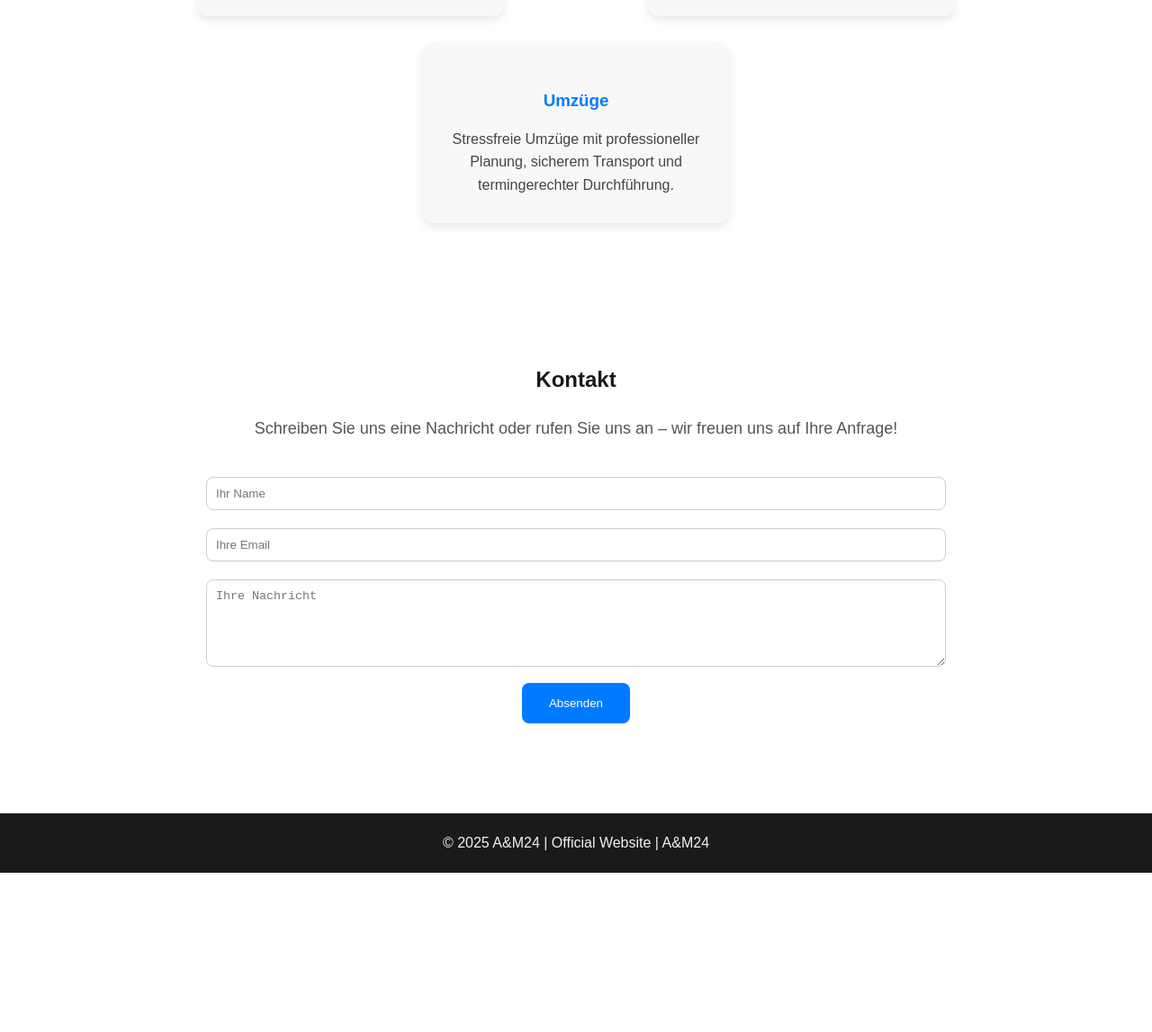
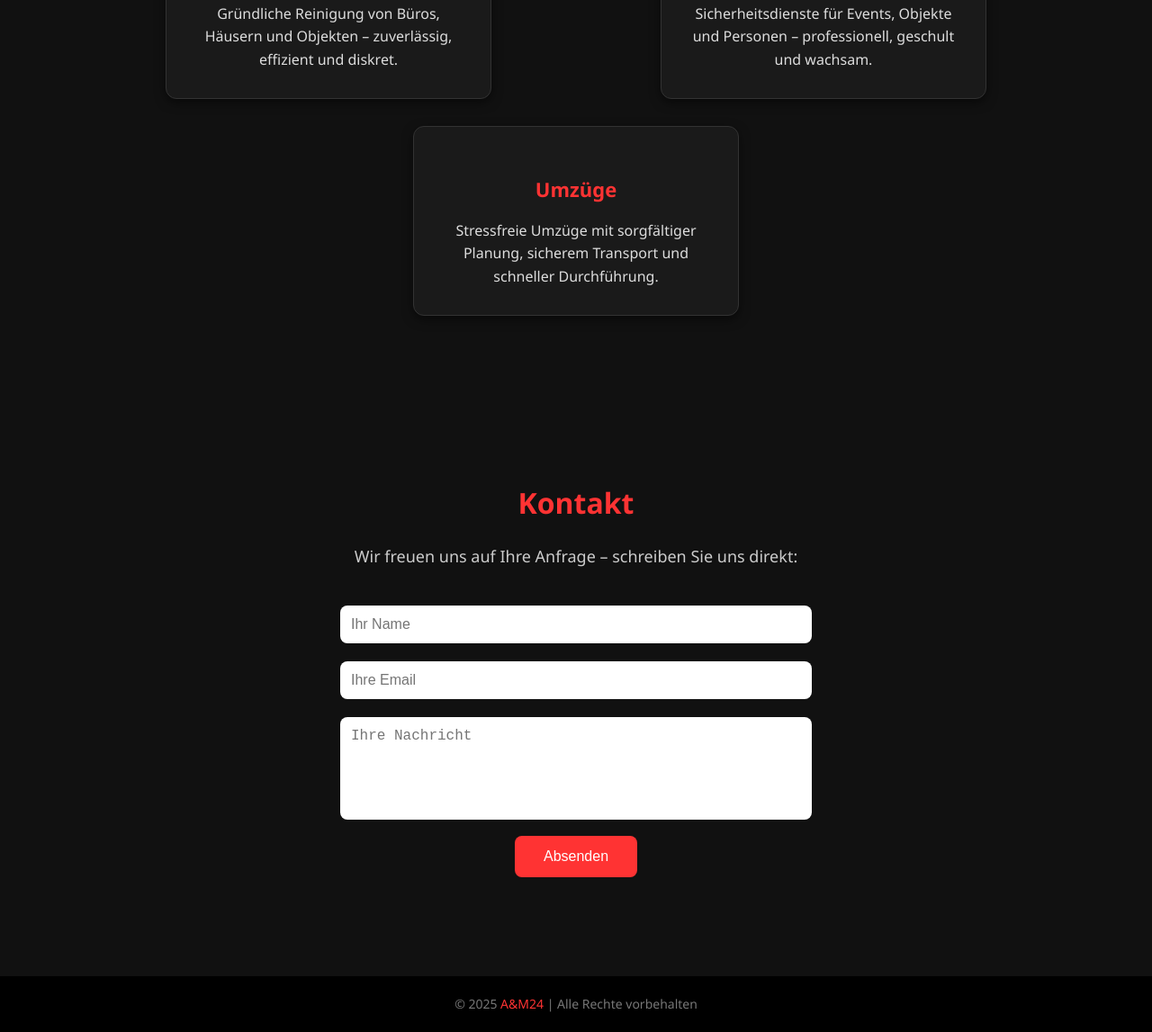
Before and after one commit to MossaviM/A-M24, a plain HTML site: page index.html in a window 1280 px wide. Shown: the part 941-2088 px from the top of the page at 90% size. Before the commit the page ends 1911 px from the top, so only its background shows below. Drawn offline with Linux system fonts and the light colour scheme.

Commit message:
Update index.html

```diff
--- a/index.html
+++ b/index.html
@@ -5,100 +5,141 @@
   <meta name="viewport" content="width=device-width, initial-scale=1.0">
   <title>A&M24 - Professionelle Dienstleistungen</title>
   <style>
-        /* Allgemeine Styles */
+    /* Allgemein */
     body {
-            font-family: 'Arial', sans-serif;
       margin: 0;
-            padding: 0;
-            color: #333;
+      font-family: 'Segoe UI', Arial, sans-serif;
+      background-color: #111;
+      color: #f5f5f5;
       line-height: 1.6;
     }
 
-        /* Header / Navigation */
+    /* Header */
     header {
-            background-color: #1a1a1a;
-            color: #f2f2f2;
-            padding: 40px 0;
+      background: linear-gradient(to right, #8B0000, #000);
       text-align: center;
+      padding: 60px 20px;
+      color: #fff;
     }
     header h1 {
-            font-size: 36px;
-            margin-bottom: 10px;
+      font-size: 42px;
+      margin: 0 0 10px;
+      letter-spacing: 2px;
     }
     header p {
-            font-size: 18px;
-            color: #cccccc;
+      font-size: 20px;
+      color: #ddd;
     }
     nav {
       margin-top: 20px;
     }
     nav a {
-            color: #f2f2f2;
+      color: #fff;
       margin: 0 15px;
       text-decoration: none;
       font-weight: bold;
       font-size: 16px;
+      transition: color 0.3s;
     }
     nav a:hover {
-            color: #ffcc00;
+      color: #ff3333;
     }
 
     /* Sektionen */
     section {
-            padding: 60px 20px;
-            max-width: 1000px;
+      padding: 70px 20px;
+      max-width: 1100px;
       margin: auto;
     }
     h2 {
       text-align: center;
       margin-bottom: 20px;
-            color: #1a1a1a;
+      font-size: 32px;
+      color: #ff3333;
     }
     p {
       text-align: center;
-            max-width: 800px;
+      max-width: 850px;
       margin: auto;
       font-size: 18px;
-            color: #555;
+      color: #ccc;
     }
 
-        /* Dienstleistungen / Fähigkeiten */
+    /* Dienstleistungen */
     .services {
       display: flex;
       justify-content: space-around;
       flex-wrap: wrap;
-            margin-top: 40px;
+      margin-top: 50px;
     }
     .service {
-            background-color: #f8f8f8;
+      background: #1a1a1a;
+      border: 1px solid #333;
       border-radius: 12px;
       padding: 30px;
-            width: 280px;
+      width: 300px;
       margin: 15px;
       text-align: center;
-            box-shadow: 0 4px 10px rgba(0,0,0,0.1);
+      box-shadow: 0 4px 12px rgba(0,0,0,0.5);
       transition: transform 0.3s, box-shadow 0.3s;
     }
     .service:hover {
-            transform: translateY(-5px);
-            box-shadow: 0 8px 20px rgba(0,0,0,0.2);
+      transform: translateY(-6px);
+      box-shadow: 0 8px 20px rgba(255,0,0,0.4);
     }
     .service h3 {
-            color: #007BFF;
+      color: #ff3333;
       margin-bottom: 15px;
+      font-size: 22px;
     }
     .service p {
       font-size: 16px;
-            color: #444;
+      color: #ddd;
+    }
+
+    /* Kontaktformular */
+    form {
+      text-align: center;
+      margin-top: 30px;
+    }
+    form input, form textarea {
+      width: 80%;
+      max-width: 500px;
+      padding: 12px;
+      margin: 10px 0;
+      border-radius: 8px;
+      border: none;
+      outline: none;
+      font-size: 16px;
+    }
+    form textarea {
+      resize: none;
+    }
+    form button {
+      background-color: #ff3333;
+      color: #fff;
+      padding: 14px 32px;
+      border: none;
+      border-radius: 8px;
+      cursor: pointer;
+      font-size: 16px;
+      transition: background 0.3s;
+    }
+    form button:hover {
+      background-color: #cc0000;
     }
 
     /* Footer */
     footer {
-            background-color: #1a1a1a;
-            color: #f2f2f2;
+      background-color: #000;
+      color: #777;
       text-align: center;
       padding: 20px;
       margin-top: 40px;
+      font-size: 14px;
+    }
+    footer span {
+      color: #ff3333;
     }
   </style>
 </head>
@@ -107,7 +148,7 @@
   <!-- Header -->
   <header>
     <h1>Willkommen bei A&M24</h1>
-        <p>Ihr zuverlässiger Partner für Reinigungsservice, Security und Umzüge</p>
+    <p>Ihr starker Partner für Reinigung • Security • Umzüge</p>
     <nav>
       <a href="#about">Über uns</a>
       <a href="#services">Dienstleistungen</a>
@@ -119,27 +160,28 @@
   <section id="about">
     <h2>Über uns</h2>
     <p>
-            A&M24 ist ein professionelles Dienstleistungsunternehmen, das sich auf **Reinigungsservice, Security und Umzüge** spezialisiert hat.
-            Unser Team besteht aus erfahrenen Fachkräften, die höchste Qualität und Zuverlässigkeit garantieren.
-            Wir legen großen Wert auf **Pünktlichkeit, Sicherheit und Kundenzufriedenheit**, sodass Ihre Projekte in besten Händen sind.
+      A&M24 steht für **Qualität, Zuverlässigkeit und Sicherheit**.
+      Unser Team bietet professionelle Dienstleistungen in den Bereichen <strong>Reinigung, Security und Umzug</strong>.
+      Mit unserer Erfahrung und unserem Engagement sorgen wir für Sauberkeit, Schutz und reibungslose Abläufe.
+      Wir arbeiten präzise, pünktlich und stets im Sinne unserer Kunden.
     </p>
   </section>
 
-    <!-- Dienstleistungen / Fähigkeiten -->
+  <!-- Dienstleistungen -->
   <section id="services">
     <h2>Unsere Dienstleistungen</h2>
     <div class="services">
       <div class="service">
         <h3>Reinigungsservice</h3>
-                <p>Professionelle Reinigung für private und gewerbliche Objekte – gründlich, zuverlässig und flexibel.</p>
+        <p>Gründliche Reinigung von Büros, Häusern und Objekten – zuverlässig, effizient und diskret.</p>
       </div>
       <div class="service">
         <h3>Security</h3>
-                <p>Rund-um-Schutz für Veranstaltungen, Gebäude und Personen – unser geschultes Personal sorgt für Sicherheit.</p>
+        <p>Sicherheitsdienste für Events, Objekte und Personen – professionell, geschult und wachsam.</p>
       </div>
       <div class="service">
         <h3>Umzüge</h3>
-                <p>Stressfreie Umzüge mit professioneller Planung, sicherem Transport und termingerechter Durchführung.</p>
+        <p>Stressfreie Umzüge mit sorgfältiger Planung, sicherem Transport und schneller Durchführung.</p>
       </div>
     </div>
   </section>
@@ -147,18 +189,18 @@
   <!-- Kontakt -->
   <section id="contact">
     <h2>Kontakt</h2>
-        <p>Schreiben Sie uns eine Nachricht oder rufen Sie uns an – wir freuen uns auf Ihre Anfrage!</p>
-        <form onsubmit="alert('Vielen Dank! Ihre Nachricht wurde gesendet.'); return false;" style="text-align:center; margin-top:30px;">
-            <input type="text" name="name" placeholder="Ihr Name" required style="width:80%; padding:10px; margin:10px 0; border-radius:8px; border:1px solid #ccc;"><br>
-            <input type="email" name="email" placeholder="Ihre Email" required style="width:80%; padding:10px; margin:10px 0; border-radius:8px; border:1px solid #ccc;"><br>
-            <textarea name="message" rows="5" placeholder="Ihre Nachricht" required style="width:80%; padding:10px; margin:10px 0; border-radius:8px; border:1px solid #ccc;"></textarea><br>
-            <button type="submit" style="background-color:#007BFF; color:white; padding:15px 30px; border:none; border-radius:8px; cursor:pointer;">Absenden</button>
+    <p>Wir freuen uns auf Ihre Anfrage – schreiben Sie uns direkt:</p>
+    <form onsubmit="alert('Vielen Dank! Ihre Nachricht wurde gesendet.'); return false;">
+      <input type="text" name="name" placeholder="Ihr Name" required><br>
+      <input type="email" name="email" placeholder="Ihre Email" required><br>
+      <textarea name="message" rows="5" placeholder="Ihre Nachricht" required></textarea><br>
+      <button type="submit">Absenden</button>
     </form>
   </section>
 
   <!-- Footer -->
   <footer>
-        &copy; 2025 A&M24 | Official Website | A&M24
+    &copy; 2025 <span>A&M24</span> | Alle Rechte vorbehalten
   </footer>
 
 </body>
```
Lines whose indentation alone changed are shown as unchanged.
